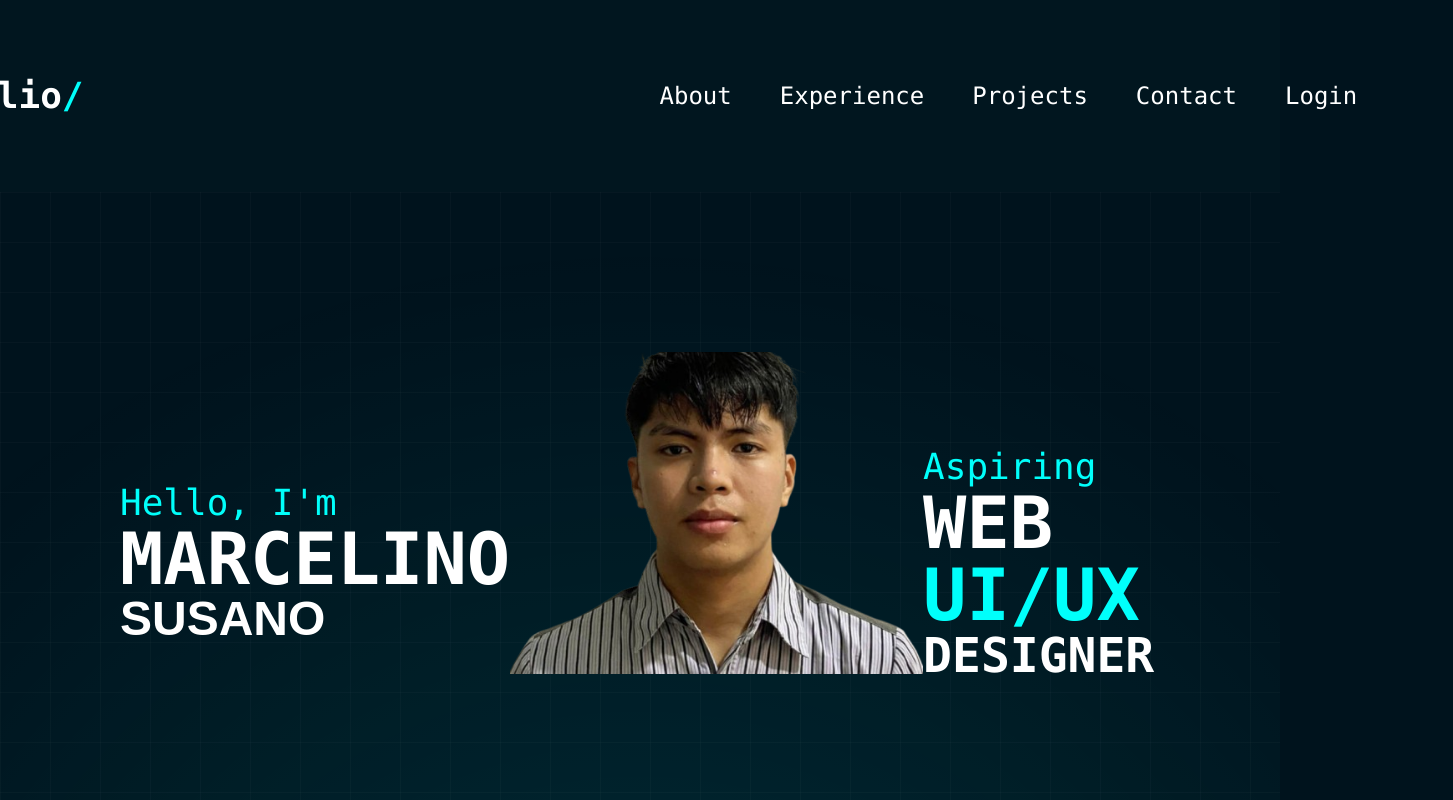
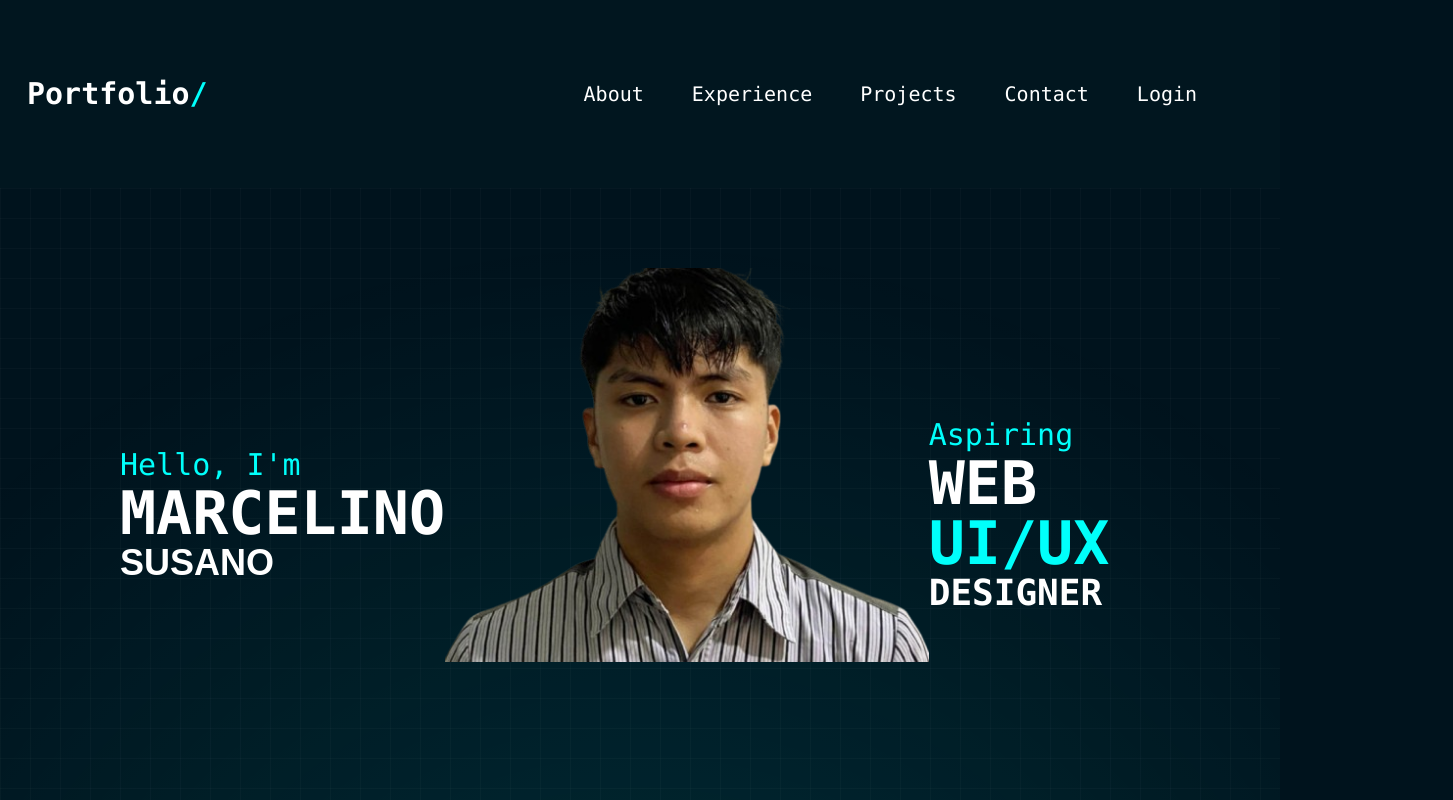
Before and after one commit to inoh524/MyPortfolio, a React app in the folder task-manager/frontend/: page / in a window 1280 px wide. Shown: the top 800 px of the page, 1453 px wide, since content can reach past the window. Built offline with nearby package versions, Linux system fonts and the light colour scheme; the HTML template or start-up script is replaced by a standard one.

Commit message:
new update on layout

```diff
--- a/task-manager/frontend/src/Components/navbar.jsx
+++ b/task-manager/frontend/src/Components/navbar.jsx
@@ -2,8 +2,10 @@ import { useState, useEffect } from 'react';
 import { useNavigate } from "react-router-dom";
 import { getMe } from "../api/user_api";
 import { useRef } from "react";
+import { Menu, X } from "lucide-react";
 
 function Navbar() {
+    const [menuOpen, setMenuOpen] = useState(false);
     const handleExperienceClick = () => {
         navigate("/#experience");
     };
@@ -52,9 +54,9 @@ function Navbar() {
     }, []);
 
     return (
-        <div className=" bg-[#01161f] flex justify-center items-center px-60 gap-110"> {/* upper part */}
+        <div className="bg-[#01161f] flex justify-center items-center px-4 gap-4 md:gap-20 lg:gap-32 xl:gap-60"> {/* upper part */}
             <div className="px-4 md:px-10 lg:px-10 py-6">
-                <a href="/" className="relative flex font-mono font-bold text-4xl text-white hover:text-[#00fffb]
+                <a href="/" className="relative flex font-mono font-bold text-3xl text-white hover:text-[#00fffb]
                 after:absolute
                 after:left-0
                 after:-bottom-1
@@ -73,7 +75,7 @@ function Navbar() {
             {/*icons color [#00fffb] */}
             <div className="flex gap-12 px-4 md:px-10 lg:px-24 py-20"> {/* nav */}
 
-                <a href="/about" className="relative text-white text-2xl font-mono font-light hover:text-[#00fffb]
+                <a href="/about" className="relative text-white text-xl font-mono font-light hover:text-[#00fffb]
                     after:absolute
                     after:left-0
                     after:-bottom-1
@@ -88,7 +90,7 @@ function Navbar() {
                 </a>
 
                 <a onClick={handleExperienceClick}
-                    className="relative text-white text-2xl font-mono font-light hover:text-[#00fffb]
+                    className="relative text-white text-xl font-mono font-light hover:text-[#00fffb]
                     after:absolute
                     after:left-0
                     after:-bottom-1
@@ -103,7 +105,7 @@ function Navbar() {
                 </a>
 
                 <a onClick={handleProjectClick}
-                    className="relative text-white text-2xl font-mono font-light hover:text-[#00fffb]
+                    className="relative text-white text-xl font-mono font-light hover:text-[#00fffb]
                     after:absolute
                     after:left-0
                     after:-bottom-1
@@ -117,7 +119,7 @@ function Navbar() {
                     Projects
                 </a>
 
-                <a href="/contact" className="relative text-white text-2xl font-mono font-light hover:text-[#00fffb]
+                <a href="/contact" className="relative text-white text-xl font-mono font-light hover:text-[#00fffb]
                     after:absolute
                     after:left-0
                     after:-bottom-1
@@ -132,7 +134,7 @@ function Navbar() {
                 </a>
 
                 <div className="relative">
-                    <a className="relative text-white text-2xl font-mono font-light hover:text-[#00fffb]
+                    <a className="relative text-white text-xl font-mono font-light hover:text-[#00fffb]
                     after:absolute
                     after:left-0
                     after:-bottom-1
--- a/task-manager/frontend/src/layouts/main_layout.jsx
+++ b/task-manager/frontend/src/layouts/main_layout.jsx
@@ -9,13 +9,13 @@ export default function MainLayout() {
     <section>
       <div className="min-h-screen flex flex-col">
       {/* <Top_nav /> */}
-      <div className="relative z-30 ">
+      <div className="relative z-10 ">
         <Navbar/>
       </div>
 
-      <main className="relative flex-1 px-30 py-10 overflow-hidden">
+      <main className="relative flex-1 px-30 overflow-hidden">
         <Outlet />
-         <div className="pointer-events-none absolute inset-0 bg-[linear-gradient(rgba(255,255,255,0.025)_1px,transparent_1px),linear-gradient(90deg,rgba(255,255,255,0.025)_1px,transparent_1px)] bg-size-[50px_50px]" />
+         <div className="pointer-events-none absolute inset-0 bg-[linear-gradient(rgba(255,255,255,0.025)_1px,transparent_1px),linear-gradient(90deg,rgba(255,255,255,0.025)_1px,transparent_1px)] bg-size-[30px_30px]" />
          <div className="pointer-events-none absolute inset-0 bg-[radial-gradient(circle_at_50%_33%,rgba(0,255,251,0.12),transparent_45%)]"/>
          <div className="pointer-events-none absolute -left-60 top-1/3 h-112 w-md rounded-full bg-blue-500/10 blur-[130px]" />
          <div className="pointer-events-none absolute left-550 top-1/12 h-112 w-md rounded-full bg-blue-500/10 blur-[130px]" />
--- a/task-manager/frontend/src/pages/about.jsx
+++ b/task-manager/frontend/src/pages/about.jsx
@@ -1,6 +1,6 @@
 export default function About() {
   return (
-    <div className="max-w-4xl mx-auto mt-15 px-6 py-12 border border-[#00fffb] rounded-2xl shadow-lg p-">
+    <div className="max-w-3xl mx-auto mt-20 mb-20 px-6 py-12 border border-[#00fffb] rounded-2xl shadow-lg">
 
       <h1 className="text-4xl font-bold flex justify-center text-[#ffffff]">
         About This Project
--- a/task-manager/frontend/src/pages/landing_page.jsx
+++ b/task-manager/frontend/src/pages/landing_page.jsx
@@ -72,7 +72,7 @@ function Landing_page() {
   const navigate = useNavigate();
   return (
     <main>
-      <section className="flex justify-center pt-30">
+      <section className="flex justify-center pt-20">
         <div className="">
           {/* text */}
           <div className="font-mono text-white">
@@ -84,20 +84,20 @@ function Landing_page() {
         </div>
       </section>
 
-      <section className="flex justify-center relative z-10 overflow-hidden items-center mb-40">
+      <section className="flex justify-center relative z-10 overflow-hidden items-center mb-30">
         <div className="">
           <motion.div
             initial={{ opacity: 0, x: -100 }}
             whileInView={{ opacity: 1, x: 0 }}
             transition={{ duration: 0.8 }}
             viewport={{ once: true }}>
-            <h1 className="text-[#00fffb] text-4xl font-mono ">
+            <h1 className="text-[#00fffb] text-3xl font-mono ">
               Hello, I'm
             </h1>
-            <h1 className="text-white text-7xl font-mono font-bold">
+            <h1 className="text-white text-6xl font-mono font-bold">
               MARCELINO
             </h1>
-            <h2 className="text-white text-5xl font-bold">
+            <h2 className="text-white text-4xl font-bold">
               SUSANO
             </h2>
           </motion.div>
@@ -115,13 +115,13 @@ function Landing_page() {
             whileInView={{ opacity: 1, x: 0 }}
             transition={{ duration: 0.8 }}
             viewport={{ once: true }}>
-            <h1 className="text-[#00fffb] text-4xl font-mono  ">
+            <h1 className="text-[#00fffb] text-3xl font-mono  ">
               Aspiring
             </h1>
-            <h1 className="text-white text-7xl font-mono font-bold">
+            <h1 className="text-white text-6xl font-mono font-bold">
               WEB <span className="text-[#00fffb]">UI/UX</span>
             </h1>
-            <h2 className="text-white text-5xl font-mono font-bold">
+            <h2 className="text-white text-4xl font-mono font-bold">
               DESIGNER
             </h2>
           </motion.div>
@@ -131,9 +131,9 @@ function Landing_page() {
 
 
       <section className="flex items-center justify-center mb-10">
-        <div className="flex gap-47">
+        <div className="flex gap-15">
           <div onClick={() => navigate("/projects")} className="group perspective-[1000px]">
-            <div className="relative h-80 w-100 duration-700 transform-3d group-hover:transform-[rotateY(180deg)] hover:cursor-pointer">
+            <div className="relative h-80 w-80 duration-700 transform-3d group-hover:transform-[rotateY(180deg)] hover:cursor-pointer">
 
               {/* Front */}
               <div className="absolute text-center inset-0 rounded-xl bg-[#163643] pt-25 backface-hidden text-white">
@@ -157,7 +157,7 @@ function Landing_page() {
           </div>
 
           <div onClick={() => navigate("/projects")} className="group perspective-[1000px]">
-            <div className="relative h-80 w-100 duration-700 transform-3d group-hover:transform-[rotateY(180deg)] hover:cursor-pointer">
+            <div className="relative h-80 w-80 duration-700 transform-3d group-hover:transform-[rotateY(180deg)] hover:cursor-pointer">
 
               {/* Front */}
               <div className="absolute text-center inset-0 rounded-xl bg-[#163643] pt-25 backface-hidden text-white">
@@ -181,7 +181,7 @@ function Landing_page() {
           </div>
 
           <div onClick={() => navigate("/projects")} className="group perspective-[1000px]">
-            <div className="relative h-80 w-100 duration-700 transform-3d group-hover:transform-[rotateY(180deg)] hover:cursor-pointer">
+            <div className="relative h-80 w-80 duration-700 transform-3d group-hover:transform-[rotateY(180deg)] hover:cursor-pointer">
 
               {/* Front */}
               <div className="absolute text-center inset-0 rounded-xl bg-[#163643] pt-25 backface-hidden text-white">
--- a/task-manager/frontend/src/pages/projects.jsx
+++ b/task-manager/frontend/src/pages/projects.jsx
@@ -29,7 +29,7 @@ function Project_page() {
     return (
         <main>
             <section>
-                <div id="project" className="flex justify-center pt-40 pb-20">
+                <div id="project" className="flex justify-center pt-40">
                     <h1 className="text-white font-mono text-4xl">
                         Projects I have worked with <br />
                         <span className="flex text-xl justify-center">(present-previous)</span>
@@ -125,7 +125,7 @@ function Project_page() {
             </section>
 
             <section>
-                <div id="experience" className="flex justify-center pt-30 text-white font-mono">
+                <div id="experience" className="flex justify-center pt-30 pb-20 text-white font-mono">
                     <h1 className="text-4xl">
                         My Work Experience <br />
                         <span className="text-xl flex justify-center">(academic and non-academic)</span>
```
Also changed, not shown: task-manager/frontend/src/pages/dashboard.jsx (line endings or trailing spaces).
